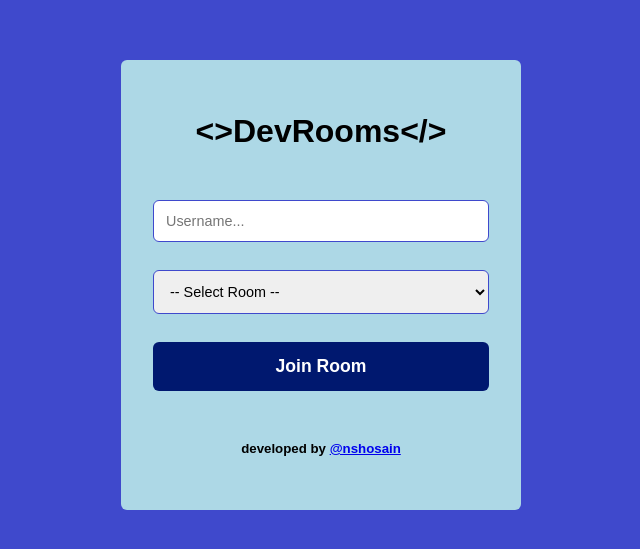
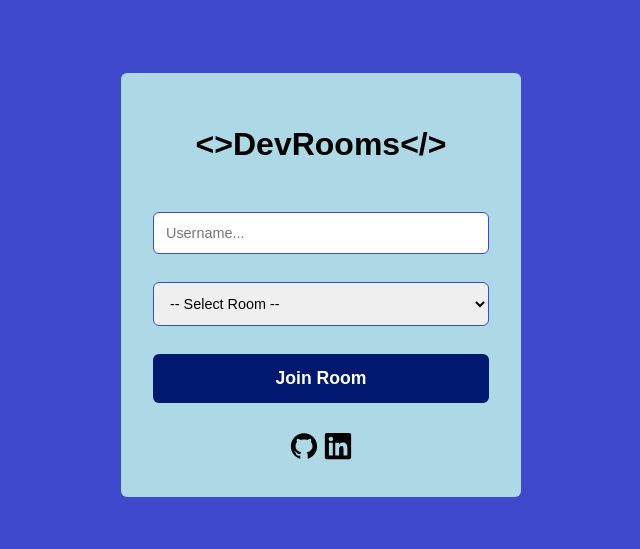
Before and after one commit to nshosain/real-time-chat-app-with-rooms, a React (Create React App) app in the folder client/client/: page / in a window 1280 px wide. Shown: the part 115-664 px from the top of the page, without its empty margins (319-959 px from the left). Built offline with nearby package versions, Linux system fonts and the light colour scheme; no server answers.

Commit message:
add author social icons

```diff
--- a/client/client/package.json
+++ b/client/client/package.json
@@ -11,6 +11,7 @@
     "env-cmd": "^10.1.0",
     "react": "^18.2.0",
     "react-dom": "^18.2.0",
+    "react-icons": "^4.7.1",
     "react-router-dom": "^6.7.0",
     "react-scripts": "5.0.1",
     "socket.io-client": "^4.5.4",
--- a/client/client/src/pages/home/index.js
+++ b/client/client/src/pages/home/index.js
@@ -1,5 +1,8 @@
 import styles from "./styles.module.css";
 import { useNavigate } from "react-router-dom";
+
+import { FaGithub, FaLinkedin } from "react-icons/fa";
+import { AiOutlineGithub } from "react-icons/ai";
 
 const Home = ({ username, setUsername, room, setRoom, socket }) => {
   const navigate = useNavigate();
@@ -40,16 +43,23 @@ const Home = ({ username, setUsername, room, setRoom, socket }) => {
         >
           Join Room
         </button>
-        <h5>
-          {`developed by `}
+
+        <div>
+          <a
+            href="https://github.com/nshosain"
+            target="_blank"
+            rel="noreferrer"
+          >
+            <AiOutlineGithub style={{ color: "black", fontSize: "30px" }} />
+          </a>{" "}
           <a
             href="https://www.linkedin.com/in/nshosain/"
             target="_blank"
             rel="noreferrer"
           >
-            {"@nshosain"}
+            <FaLinkedin style={{ color: "black", fontSize: "30px" }} />
           </a>
-        </h5>
+        </div>
       </div>
     </div>
   );
```
Also changed, not shown: 1 other file (tests, documents, lock files or other folders).
